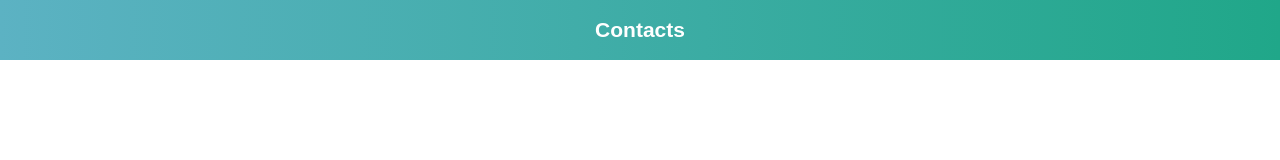
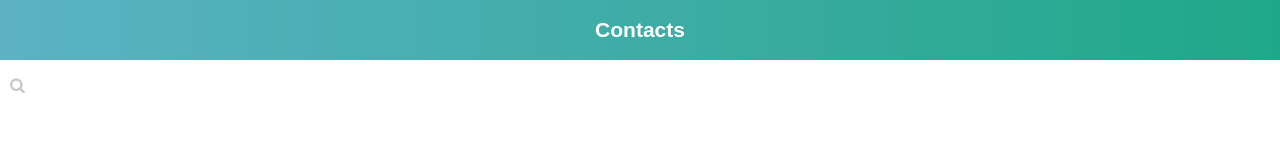
Before and after one commit to kamskr/contact_display, a React (Create React App) app: page / in a window 1280 px wide. Shown: the top 160 px of the page. Built offline with nearby package versions, Linux system fonts and the light colour scheme.

Commit message:
added search bar

```diff
--- a/package.json
+++ b/package.json
@@ -3,6 +3,9 @@
   "version": "0.1.0",
   "private": true,
   "dependencies": {
+    "@fortawesome/fontawesome-svg-core": "^1.2.30",
+    "@fortawesome/free-solid-svg-icons": "^5.14.0",
+    "@fortawesome/react-fontawesome": "^0.1.11",
     "@testing-library/jest-dom": "^4.2.4",
     "@testing-library/react": "^9.5.0",
     "@testing-library/user-event": "^7.2.1",
--- a/public/index.html
+++ b/public/index.html
@@ -10,6 +10,7 @@
       content="Web site created using create-react-app"
     />
     <link rel="apple-touch-icon" href="%PUBLIC_URL%/logo192.png" />
+    <link href="https://cdnjs.cloudflare.com/ajax/libs/font-awesome/4.7.0/css/font-awesome.min.css" rel="stylesheet"/>
     <link rel="manifest" href="%PUBLIC_URL%/manifest.json" />
     <title>React App</title>
   </head>
--- a/src/App.js
+++ b/src/App.js
@@ -1,14 +1,15 @@
 import React from 'react';
 import { ThemeProvider } from 'styled-components';
-import Navbar from './components/Navbar';
 import GlobalStyle from './theme/GlobalStyle';
 import theme from './theme/mainTheme';
+import MainView from './components/MainView';
+
 function App() {
   return (
     <div className="App">
       <GlobalStyle />
       <ThemeProvider theme={theme}>
-        <Navbar />
+        <MainView />
       </ThemeProvider>
     </div>
   );
--- /dev/null
+++ b/src/components/MainView.jsx
@@ -0,0 +1,16 @@
+import React, { Component } from 'react';
+import Navbar from './Navbar';
+import SearchBar from './SearchBar';
+
+export class MainView extends Component {
+  render() {
+    return (
+      <div>
+        <Navbar />
+        <SearchBar />
+      </div>
+    );
+  }
+}
+
+export default MainView;
--- /dev/null
+++ b/src/components/SearchBar.jsx
@@ -0,0 +1,34 @@
+import React from 'react';
+import styled from 'styled-components';
+
+const StyledContainer = styled.div`
+  display: flex;
+  margin-top: 60px;
+  height: 50px;
+  background-color: white;
+`;
+
+const StyledInput = styled.input`
+  width: 100%;
+  height: 100%;
+  outline: none;
+  border: none;
+  font-family: FontAwesome, Arial, Helvetica, sans-serif;
+  font-style: normal;
+  font-weight: normal;
+  font-size: ${({ theme }) => theme.fontSize.s};
+  text-decoration: inherit;
+  padding: 10px;
+  ::placeholder {
+    opacity: 0.4;
+  }
+`;
+
+const SearchBar = () => {
+  return (
+    <StyledContainer>
+      <StyledInput type="text" placeholder="&#xF002;" />
+    </StyledContainer>
+  );
+};
+export default SearchBar;
--- a/src/theme/GlobalStyle.js
+++ b/src/theme/GlobalStyle.js
@@ -13,6 +13,7 @@ const GlobalStyle = createGlobalStyle`
     body {
         font-family: Arial, Helvetica, sans-serif;
         font-size: 1.6rem;
+        margin: 0;
     }
 `;
 
```
Also changed, not shown: 1 other file (tests, documents, lock files or other folders).
